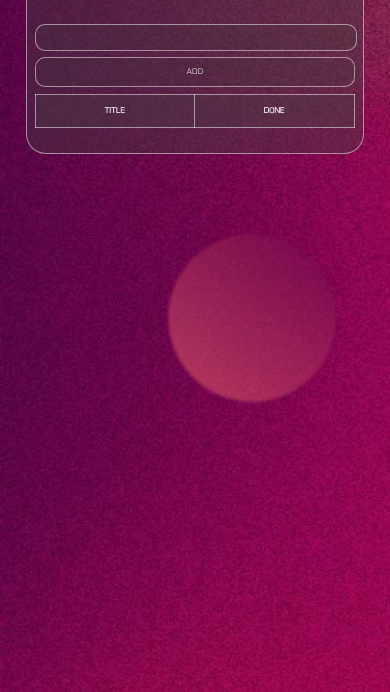
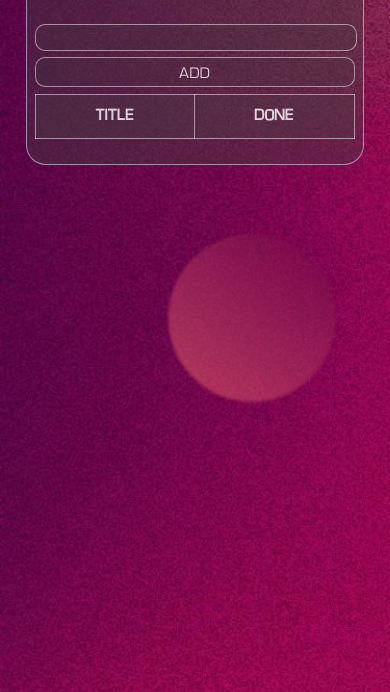
Before and after one commit to rezaanbarsooz79/checklist, a plain HTML site: page index.html in a window 390 px wide. Shown: the part 97-789 px from the top of the page. Drawn offline with Linux system fonts and the light colour scheme.

Commit message:
update css and html

```diff
--- a/style.css
+++ b/style.css
@@ -187,7 +187,7 @@ input:hover {
 
 @media only screen and (max-width:700px) {
     * {
-        font-size: 0.8rem;
+        font-size: 1.1rem;
     }
 
     .inputText {
```
